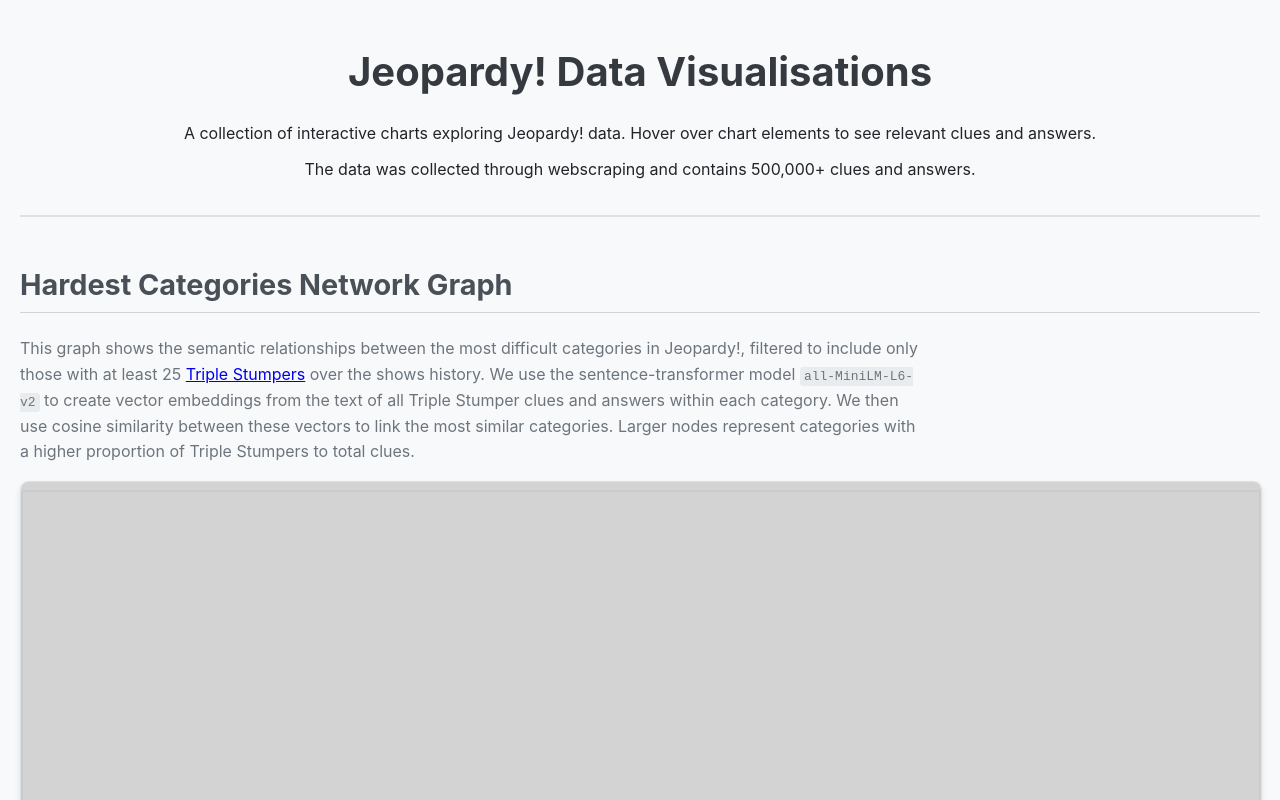
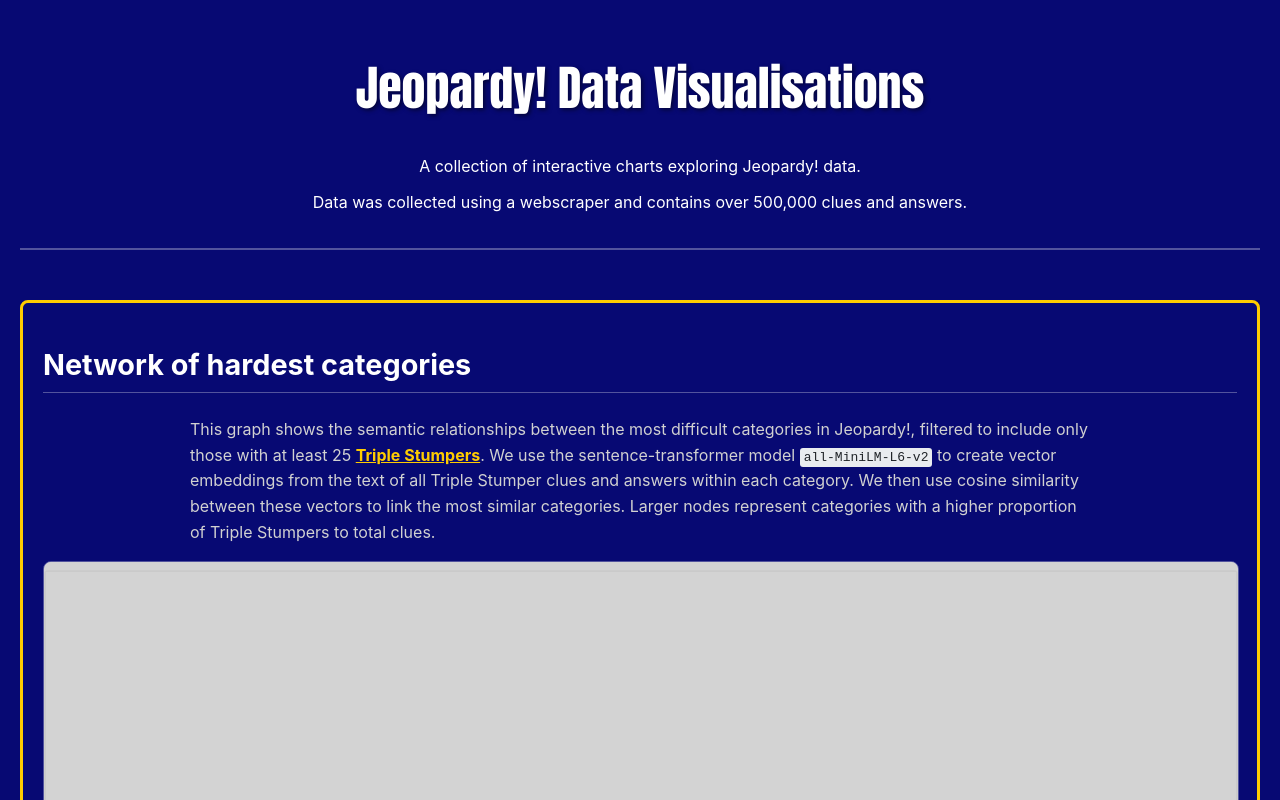
Before and after one commit to harryhawthorne/Jeopardy, a plain HTML site: page index.html in a window 1280 px wide. Shown: the top 800 px of the page. Drawn offline with nearby package versions, Linux system fonts and the light colour scheme.

Commit message:
jeopardy styling

```diff
--- a/index.html
+++ b/index.html
@@ -9,44 +9,56 @@
             font-family: -apple-system, BlinkMacSystemFont, "Segoe UI", Roboto, Helvetica, Arial, sans-serif;
             margin: 0;
             padding: 20px;
-            background-color: #f8f9fa;
-            color: #212529;
+            background-color: #070973;
+            color: #FFFFFF;
         }
         .header {
             text-align: center;
             padding-bottom: 20px;
-            border-bottom: 2px solid #dee2e6;
+            border-bottom: 2px solid rgba(255, 255, 255, 0.3);
         }
         .chart-container {
             margin: 50px 0;
+            /* MODIFIED: Added gold border, padding, and border-radius */
+            border: 3px solid #FFCC00;
+            border-radius: 8px;
+            padding: 20px;
         }
         .description {
             font-size: 1em;
-            color: #6c757d;
+            color: #d1d1d1;
             max-width: 900px;
             line-height: 1.6;
+            margin-left: auto;
+            margin-right: auto;
         }
         h1 {
-            font-size: 2.5em;
-            color: #343a40;
+            font-size: 3em;
+            font-family: Impact, sans-serif;
+            color: #FFFFFF;
+            text-shadow: 2px 2px 4px rgba(0, 0, 0, 0.5);
         }
         h2 {
             font-size: 1.8em;
-            color: #495057;
+            color: #FFFFFF;
             padding-bottom: 10px;
-            border-bottom: 1px solid #ced4da;
+            border-bottom: 1px solid rgba(255, 255, 255, 0.3);
         }
         iframe {
             width: 100%;
-            border: 1px solid #dee2e6;
+            border: 1px solid rgba(255, 255, 255, 0.3);
             border-radius: 8px;
-            box-shadow: 0 4px 6px rgba(0, 0, 0, 0.1);
         }
         code {
             background-color: #e9ecef;
             padding: 2px 4px;
             border-radius: 3px;
             font-family: monospace;
+            color: #212529;
+        }
+        a {
+            color: #FFCC00;
+            font-weight: bold;
         }
     </style>
 </head>
@@ -54,20 +66,20 @@
 
     <div class="header">
         <h1>Jeopardy! Data Visualisations</h1>
-        <p>A collection of interactive charts exploring Jeopardy! data. Hover over chart elements to see relevant clues and answers.</p>
-        <p>The data was collected through webscraping and contains 500,000+ clues and answers.</p>
+        <p>A collection of interactive charts exploring Jeopardy! data.</p>
+        <p>Data was collected using a webscraper and contains over 500,000 clues and answers.</p>
     </div>
 
     <div class="chart-container">
-        <h2>Hardest Categories Network Graph</h2>
+        <h2>Network of hardest categories</h2>
         <p class="description">
-            This graph shows the semantic relationships between the most difficult categories in Jeopardy!, filtered to include only those with at least 25 <a href="https://www.j-archive.com/help.php#triplestumper" target="_blank">Triple Stumpers</a> over the shows history. We use the sentence-transformer model <code>all-MiniLM-L6-v2</code> to create vector embeddings from the text of all Triple Stumper clues and answers within each category. We then use cosine similarity between these vectors to link the most similar categories. Larger nodes represent categories with a higher proportion of Triple Stumpers to total clues.
+            This graph shows the semantic relationships between the most difficult categories in Jeopardy!, filtered to include only those with at least 25 <a href="https://www.j-archive.com/help.php#triplestumper" target="_blank">Triple Stumpers</a>. We use the sentence-transformer model <code>all-MiniLM-L6-v2</code> to create vector embeddings from the text of all Triple Stumper clues and answers within each category. We then use cosine similarity between these vectors to link the most similar categories. Larger nodes represent categories with a higher proportion of Triple Stumpers to total clues.
         </p>
         <iframe src="charts/jeopardy_stumper_similarity_graph.html" height="850px"></iframe>
     </div>
 
     <div class="chart-container">
-        <h2>Top Answers Bump Chart</h2>
+        <h2>Top answers by season</h2>
         <p class="description">
             This bump chart tracks the changing rank of the most frequently occurring answers over the seasons. It shows how some of the most common answers like 'Australia' and 'Canada' have been relatively common for lots of seasons, while others rise and fall in popularity.
         </p>
@@ -75,7 +87,7 @@
     </div>
 
     <div class="chart-container">
-        <h2>Year Mention Frequency Chart</h2>
+        <h2>Years mentioned in clues</h2>
         <p class="description">
             This chart analyses the text of all clues, looking for any four-digit numbers that we can interpret as a year. The frequency of each year is plotted to show which historical periods are most referenced in Jeopardy!.
         </p>
@@ -83,7 +95,7 @@
     </div>
 
     <div class="chart-container">
-        <h2>Answers by Country World Map</h2>
+        <h2>Answers from around the world</h2>
         <p class="description">
             This map displays the frequency of answers that are simply a country name.
         </p>
@@ -91,7 +103,7 @@
     </div>
 
     <div class="chart-container">
-        <h2>Answers by US State Map</h2>
+        <h2>Answers from around the US</h2>
         <p class="description">
             This map shows the frequency of answers that are US state names.
         </p>
@@ -99,7 +111,7 @@
     </div>
 
     <div class="chart-container">
-        <h2>Answers by Chemical Element</h2>
+        <h2>Answers on the Periodic Table</h2>
         <p class="description">
             This visualisation displays the frequency of answers that are elements from the periodic table.
         </p>
```
